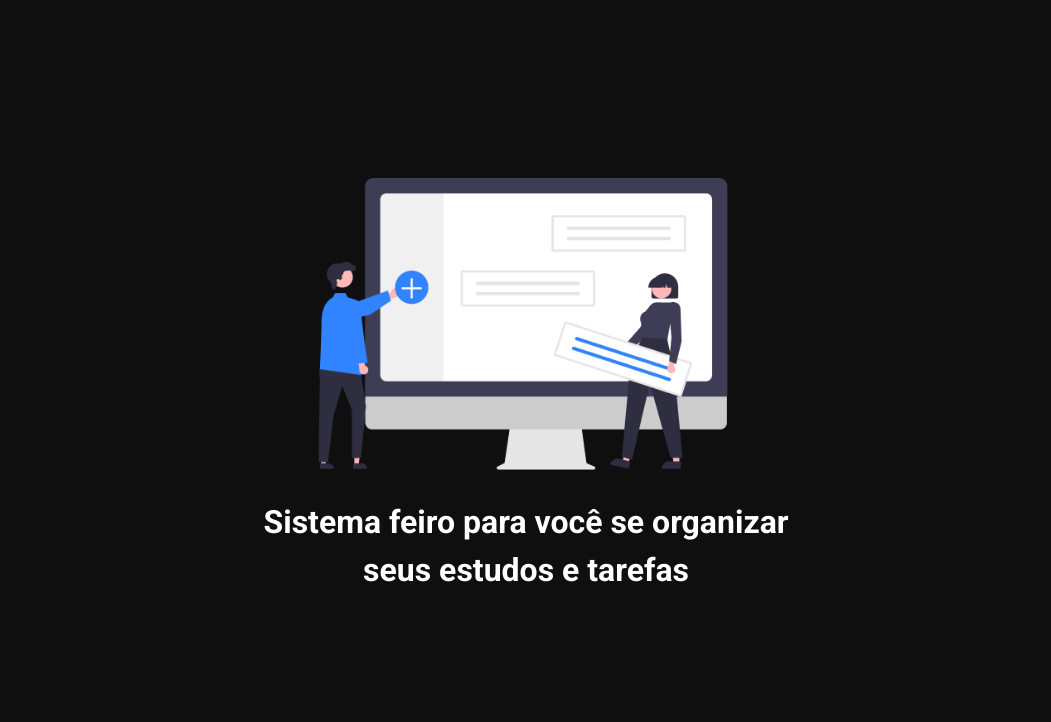
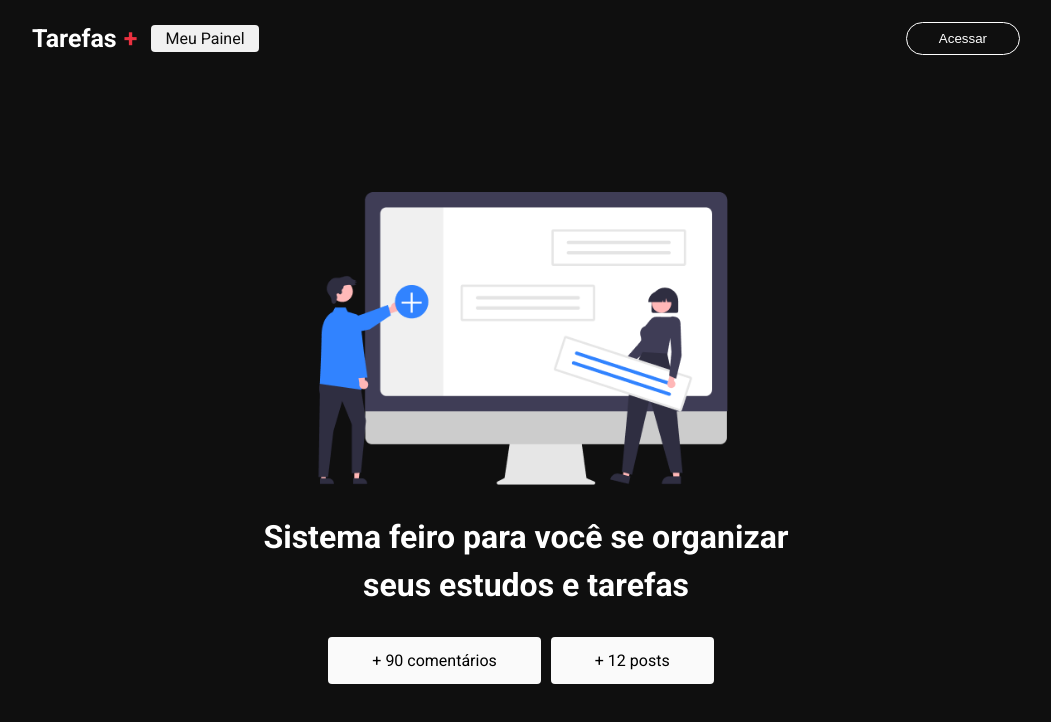
Before and after one commit to DevSamuelBrito/Tarefas_NextJS, a Next.js app: page / in a window 1280 px wide. Shown: the top 722 px of the page, without its empty margins (114-1165 px from the left). Built offline with nearby package versions, Linux system fonts and the light colour scheme.

Commit message:
criando o auth e o header

```diff
--- /dev/null
+++ b/src/components/header/index.tsx
@@ -0,0 +1,21 @@
+import styles from "./styles.module.css";
+import Link from "next/link";
+export default function Header() {
+  return (
+    <header className={styles.header}>
+      <section className={styles.content}>
+        <nav className={styles.nav}>
+          <Link href="/">
+            <h1 className={styles.logo}>
+              Tarefas <span>+</span>
+            </h1>
+          </Link>
+          <Link href='/dashboard' className={styles.link}>
+          Meu Painel
+          </Link>
+        </nav>
+        <button className={styles.loginButton}>Acessar</button>
+      </section>
+    </header>
+  );
+}
--- /dev/null
+++ b/src/components/header/styles.module.css
@@ -0,0 +1,60 @@
+.header {
+  width: 100%;
+  height: 76px;
+  background-color: #0f0f0f;
+  display: flex;
+  align-items: center;
+  justify-content: center;
+}
+
+.content {
+  padding: 0 18px;
+  width: 100%;
+  max-width: 1024px;
+  display: flex;
+  justify-content: space-between;
+}
+
+.content a {
+  text-decoration: none;
+}
+
+.logo {
+  color: #fff;
+  font-size: 25px;
+}
+
+.logo span {
+  color: #ea3140;
+  padding-left: 1px;
+}
+
+.loginButton {
+  background: transparent;
+  padding: 8px 32px;
+  border-radius: 24px;
+  color: #fff;
+  border: 1.5px solid #fff;
+  cursor: pointer;
+  transition: all 0.4s;
+}
+
+.loginButton:hover {
+  transform: scale(1.08);
+  background-color: #fff;
+  color: #0f0f0f;
+  font-weight: bold;
+}
+
+.nav {
+  display: flex;
+  align-items: center;
+}
+
+.link{
+    background-color: #f1f1f1;
+    color:#0f0f0f;
+    padding: 4px 14px;
+    border-radius:4px;
+    margin: 0 14px;
+}
--- a/src/pages/_app.tsx
+++ b/src/pages/_app.tsx
@@ -1,6 +1,13 @@
 import type { AppProps } from "next/app";
 import "../../styles/globals.css";
+import { SessionProvider } from "next-auth/react";
+import Header from "@/components/header";
 
 export default function App({ Component, pageProps }: AppProps) {
-  return <Component {...pageProps} />;
+  return (
+    <SessionProvider session={pageProps.session}>
+      <Header />
+      <Component {...pageProps} />
+    </SessionProvider>
+  );
 }
--- a/src/pages/index.tsx
+++ b/src/pages/index.tsx
@@ -18,7 +18,17 @@ export default function Home() {
             src={heroImg}
             priority={true}
           />
-          <h1 className={styles.title}>Sistema feiro para você se organizar <br></br>seus estudos e tarefas</h1>
+          <h1 className={styles.title}>
+            Sistema feiro para você se organizar <br></br>seus estudos e tarefas
+          </h1>
+          <div className={styles.infoContent}>
+            <section className={styles.box}>
+              <span>+ 90 comentários</span>
+            </section>
+            <section className={styles.box}>
+              <span>+ 12 posts</span>
+            </section>
+          </div>
         </div>
       </main>
     </div>
--- a/styles/home.module.css
+++ b/styles/home.module.css
@@ -1,7 +1,7 @@
 .container{
     background-color: #0f0f0f;
     width: 100%;
-    height: 100vh;
+    height: calc(100vh - 76px);
     display: flex;
     justify-content: center;
     align-items: center;
@@ -28,3 +28,41 @@
     margin: 28px;
     line-height: 150%;
 }
+
+.infoContent{
+    display: flex;
+    align-items: center;
+    justify-content: space-around;
+}
+
+.box{
+    background-color: #fafafa;
+    padding: 14px 44px;
+    margin-right: 10px;
+    border-radius: 4px;
+    transition: transform 0.4s;
+}
+
+.box:hover{
+    transform: scale(1.1);
+}
+
+
+@media screen and (max-width:580px){
+    .hero{
+        max-width: 80%;
+    }
+    .infoContent{
+        flex-direction: column;
+    }
+    .box{
+        max-width: 80%;
+        text-align: center;
+        margin-top: 5px;
+        margin-right: 0px;
+    }
+
+    .title{
+        font-size:24px;
+    }
+}
```
Also changed, not shown: package.json (+6 -5 lines), src/pages/api/auth/[...nextauth].ts (added, +14 -0 lines), src/pages/dashboard/index.tsx (added, +12 -0 lines), src/pages/dashboard/styles.module.css (added), 1 other file (tests, documents, lock files or other folders).
